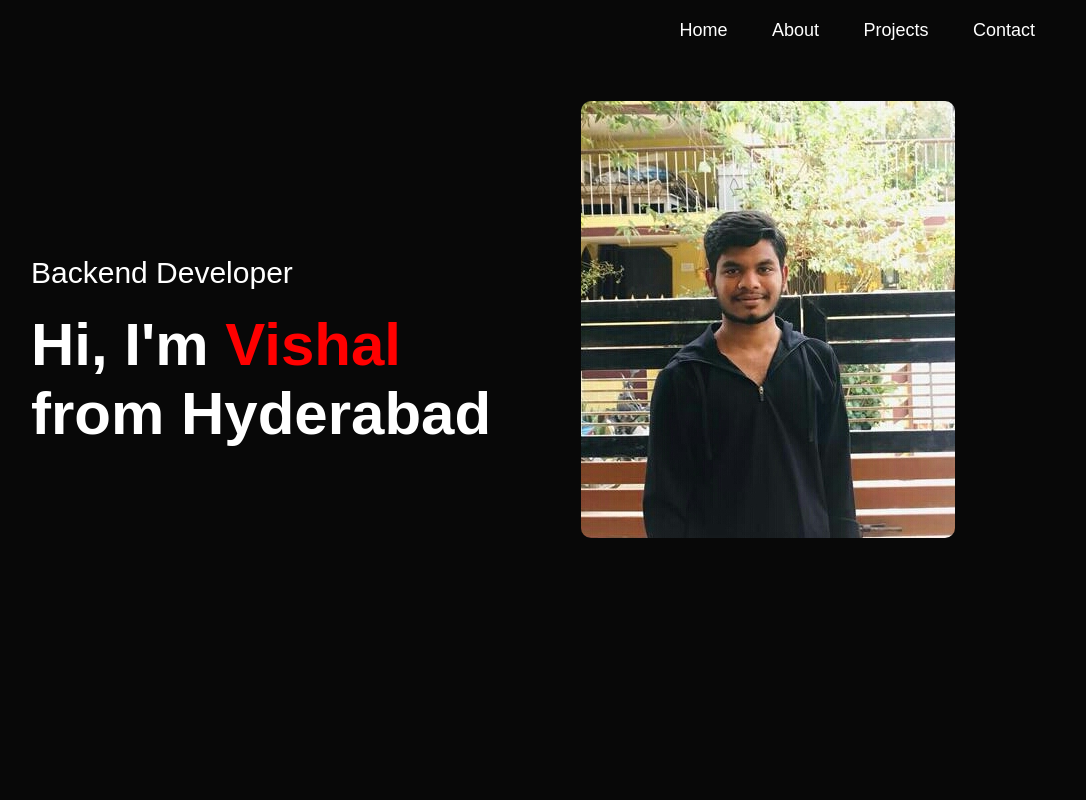
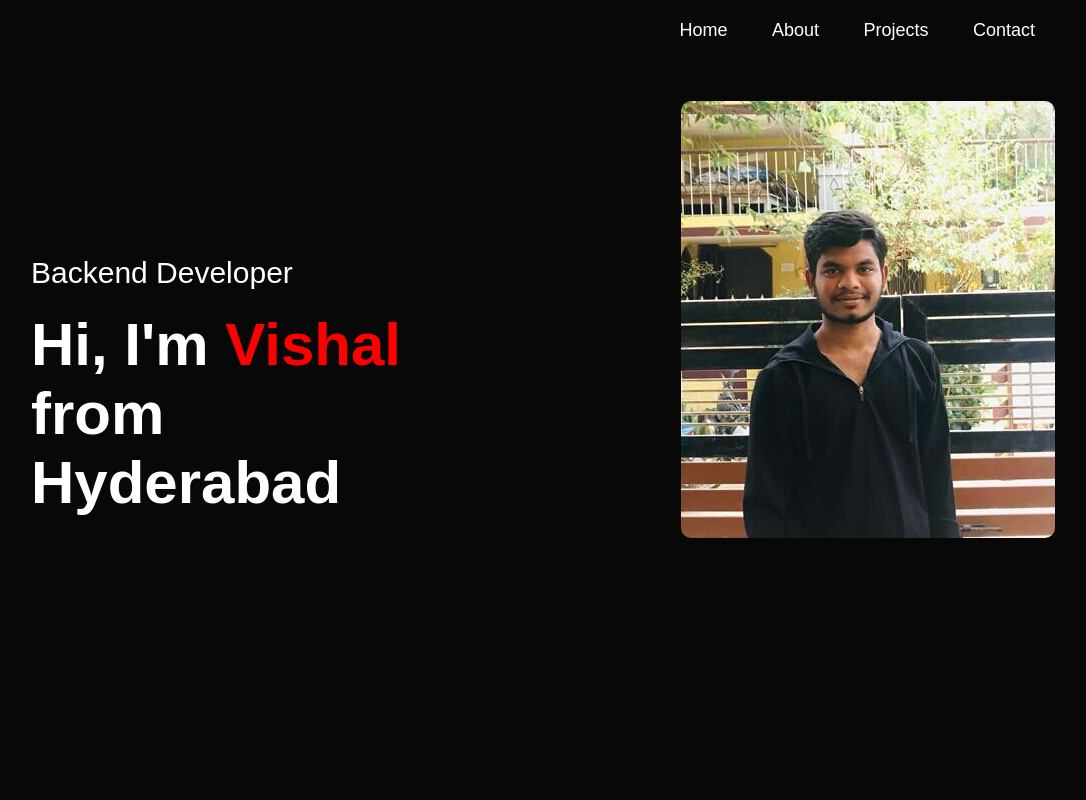
Before and after one commit to VishalBurra364/Blog, a plain HTML site: page index.html in a window 1280 px wide. Shown: the top 800 px of the page, without its empty margins (97-1183 px from the left). Drawn offline with Linux system fonts and the light colour scheme.

Commit message:
Update style.css

```diff
--- a/style.css
+++ b/style.css
@@ -75,7 +75,7 @@ nav ul li a:hover::after{
 .profile{
     flex-basis: 30%;
     margin-top: 50px;
-    margin-left: 90px;
+    margin-left: 220px;
 }
 .profile img{
     border-radius: 10px;
```
